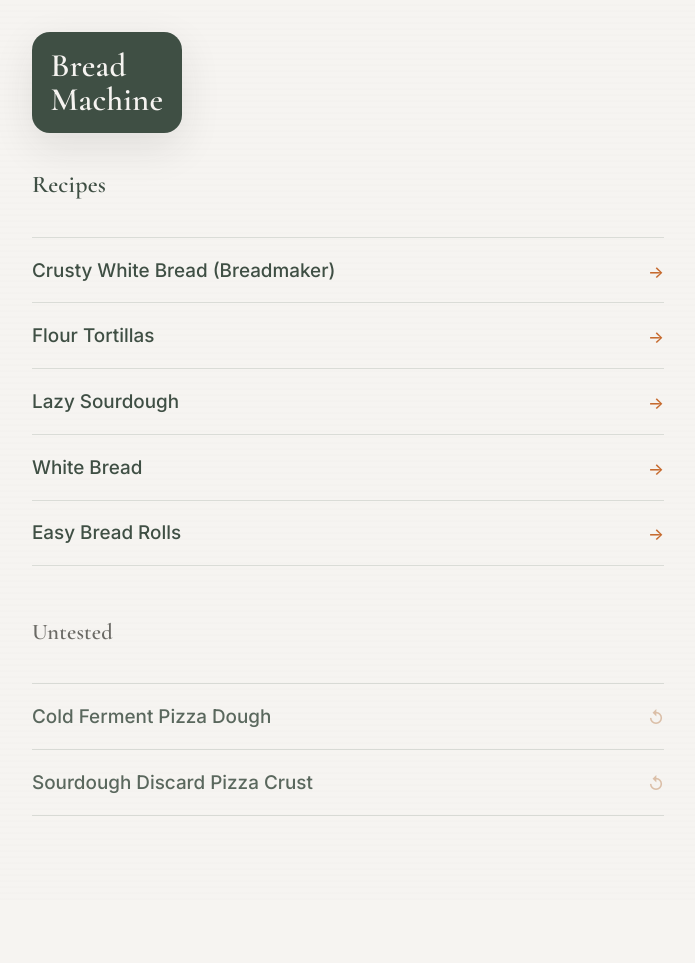
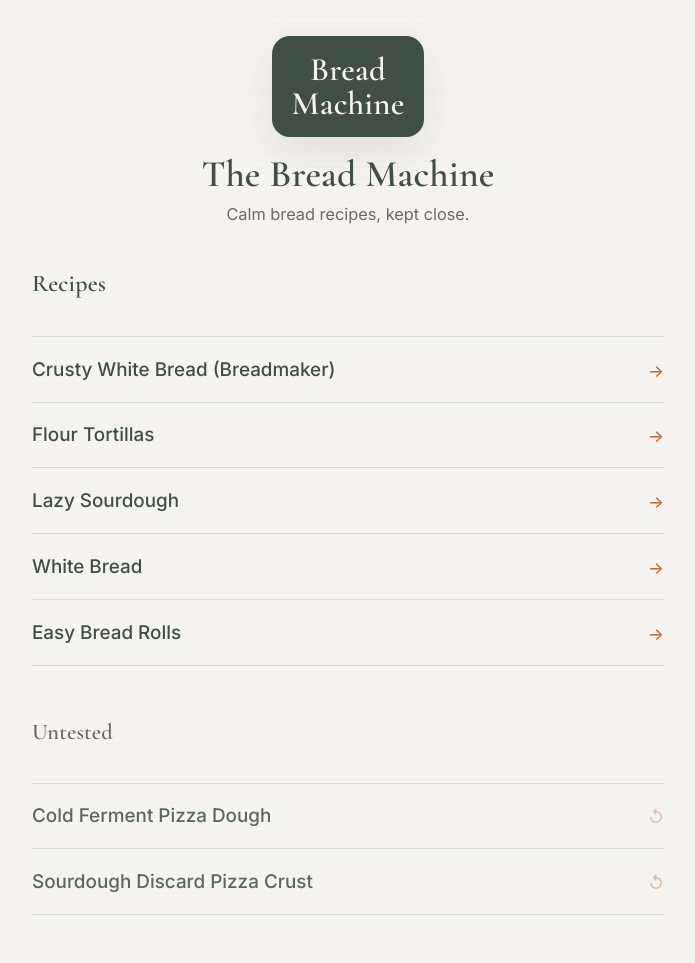
Before and after one commit to laccces/the-bread-machine, a Jekyll site: the page built from index.html, in a window 1280 px wide. Shown: the whole page, without its empty margins (292-987 px from the left). Built offline with Jekyll 4.4.1, drawn with Linux system fonts in a browser that asks for light colours; before the commit the page ends 900 px from its top, so only the background shows below that.

Commit message:
style changes

```diff
--- a/_layouts/default.html
+++ b/_layouts/default.html
@@ -21,7 +21,7 @@
 
 
 </head>
-<body class="{{ page.body_class }}">
+<body class="{{ page.body_class | default: '' }}">
   <main>
     {{ content }}
   </main>
--- a/assets/css/styles.css
+++ b/assets/css/styles.css
@@ -239,3 +239,36 @@ body.recipe-page .recipe{
   background: rgba(246,244,241,.92);
   border: 1px solid rgba(246,244,241,.22);
 }
+
+.site-header{
+  text-align: center;
+  margin: .5rem 0 2.25rem;
+}
+
+.logo-mark{
+  display: inline-block;
+  padding: 1.05rem 1.2rem;
+  border-radius: 18px;
+  background: var(--forest);
+  color: #F6F4F1;
+  box-shadow: var(--shadow-soft);
+  margin-bottom: 1.1rem;
+}
+
+.logo-mark span{
+  display: block;
+  font-family: "Cormorant Garamond", Georgia, serif;
+  font-weight: 600;
+  font-size: 2.05rem;
+  line-height: 1.03;
+  letter-spacing: .2px;
+}
+
+.site-title{
+  margin: 0;
+  font-size: clamp(1.9rem, 5vw, 2.35rem);
+}
+
+.site-header .subtitle{
+  margin-top: .45rem;
+}
--- a/index.html
+++ b/index.html
@@ -3,12 +3,15 @@ layout: default
 title: Home
 ---
 
-<div class="logo">
+<header class="site-header">
   <div class="logo-mark">
     <span>Bread</span>
     <span>Machine</span>
   </div>
-</div>
+
+  <h1 class="site-title">The Bread Machine</h1>
+  <p class="subtitle">Calm bread recipes, kept close.</p>
+</header>
 
 
 <h2>Recipes</h2>
```
